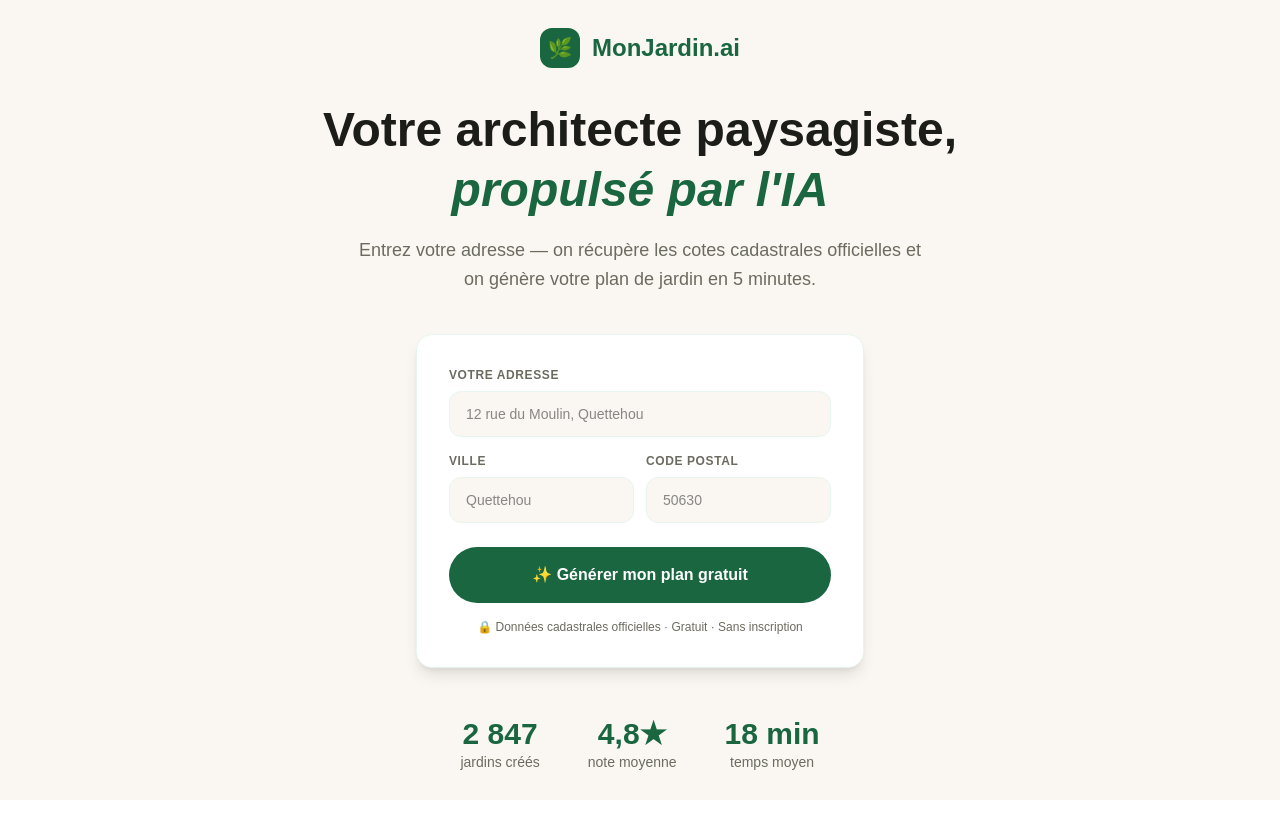
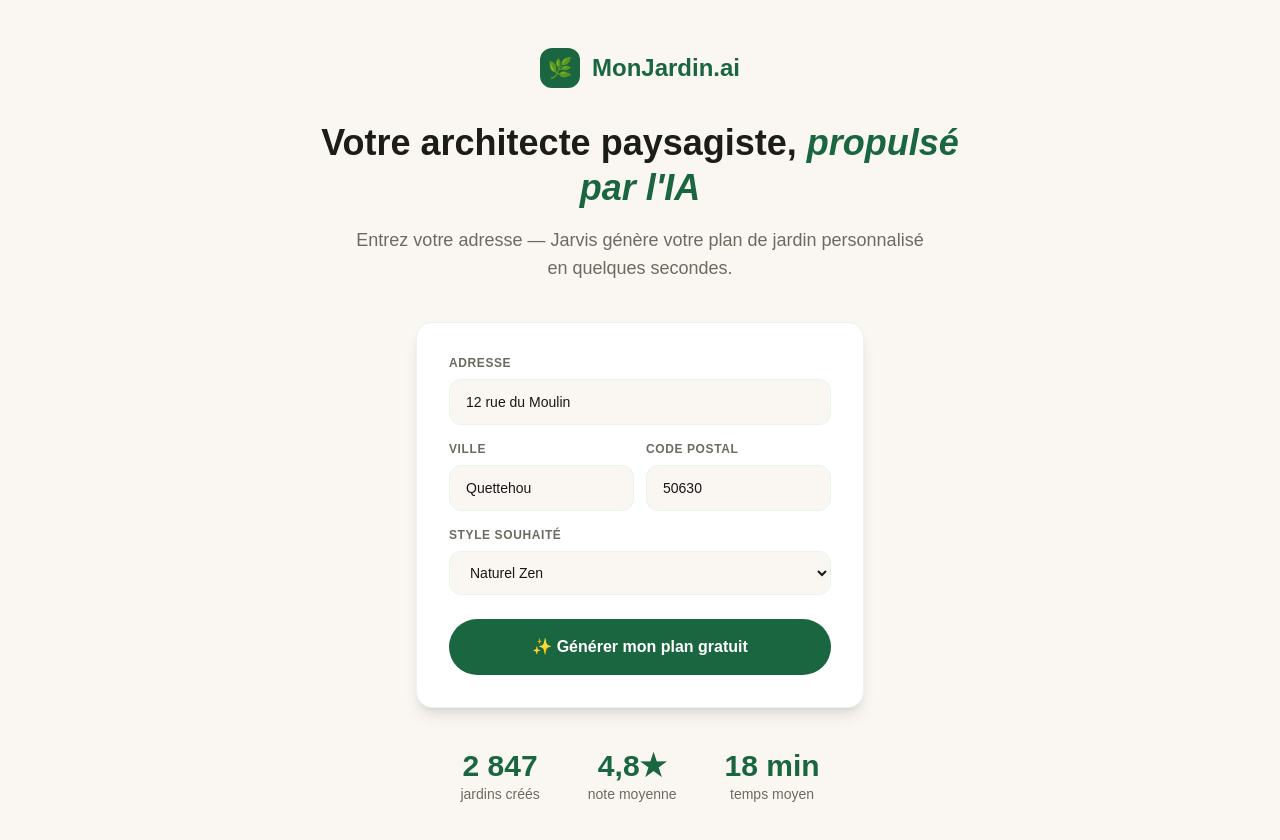
Before and after one commit to lefebvresebastien-jpg/monjardin-ai, a Next.js app: page / in a window 1280 px wide. Shown: the top 840 px of the page. Before the commit the page ends 800 px from the top, so only its background shows below. Built offline with nearby package versions, Linux system fonts and the light colour scheme.

Commit message:
Ajout API Jarvis Claude

```diff
--- /dev/null
+++ b/app/api/jarvis/route.ts
@@ -0,0 +1,40 @@
+import Anthropic from '@anthropic-ai/sdk'
+import { NextRequest, NextResponse } from 'next/server'
+
+const client = new Anthropic({
+  apiKey: process.env.ANTHROPIC_API_KEY,
+})
+
+export async function POST(request: NextRequest) {
+  const { adresse, ville, codePostal, style } = await request.json()
+
+  const message = await client.messages.create({
+    model: 'claude-sonnet-4-5',
+    max_tokens: 1024,
+    messages: [
+      {
+        role: 'user',
+        content: `Tu es Jarvis, l'assistant paysagiste IA de MonJardin.ai.
+
+Un client veut créer un jardin :
+- Adresse : ${adresse}, ${ville} (${codePostal})
+- Style souhaité : ${style}
+
+Génère un plan d'aménagement avec :
+1. 3 plantes recommandées pour cette région
+2. Les zones principales du jardin
+3. Un budget estimé
+4. 2 conseils pour cette région
+
+Réponds en français, de manière chaleureuse.`
+      }
+    ]
+  })
+
+  const response = message.content[0]
+  if (response.type === 'text') {
+    return NextResponse.json({ result: response.text })
+  }
+
+  return NextResponse.json({ error: 'Erreur' }, { status: 500 })
+}
--- a/app/page.tsx
+++ b/app/page.tsx
@@ -1,6 +1,33 @@
+'use client'
+import { useState } from 'react'
+
 export default function Home() {
+  const [adresse, setAdresse] = useState('12 rue du Moulin')
+  const [ville, setVille] = useState('Quettehou')
+  const [codePostal, setCodePostal] = useState('50630')
+  const [style, setStyle] = useState('Naturel Zen')
+  const [loading, setLoading] = useState(false)
+  const [resultat, setResultat] = useState('')
+
+  async function genererPlan() {
+    setLoading(true)
+    setResultat('')
+    try {
+      const response = await fetch('/api/jarvis', {
+        method: 'POST',
+        headers: { 'Content-Type': 'application/json' },
+        body: JSON.stringify({ adresse, ville, codePostal, style })
+      })
+      const data = await response.json()
+      setResultat(data.result)
+    } catch (e) {
+      setResultat('Erreur — réessayez')
+    }
+    setLoading(false)
+  }
+
   return (
-    <main className="min-h-screen bg-[#FAF7F2] flex flex-col items-center justify-center px-6">
+    <main className="min-h-screen bg-[#FAF7F2] flex flex-col items-center justify-center px-6 py-12">
 
       {/* LOGO */}
       <div className="flex items-center gap-3 mb-8">
@@ -11,73 +38,66 @@ export default function Home() {
       </div>
 
       {/* TITRE */}
-      <h1 className="text-5xl font-bold text-center text-[#1C1C18] mb-4 max-w-2xl leading-tight">
+      <h1 className="text-4xl font-bold text-center text-[#1C1C18] mb-4 max-w-2xl leading-tight">
         Votre architecte paysagiste,{" "}
         <span className="text-[#1A6640] italic">propulsé par l'IA</span>
       </h1>
-
-      {/* SOUS-TITRE */}
-      <p className="text-lg text-[#6B6B60] text-center max-w-xl mb-10 leading-relaxed">
-        Entrez votre adresse — on récupère les cotes cadastrales officielles
-        et on génère votre plan de jardin en 5 minutes.
+      <p className="text-lg text-[#6B6B60] text-center max-w-xl mb-10">
+        Entrez votre adresse — Jarvis génère votre plan de jardin personnalisé en quelques secondes.
       </p>
 
       {/* FORMULAIRE */}
       <div className="bg-white rounded-2xl shadow-lg p-8 w-full max-w-md border border-[#E8F5EE]">
         <div className="mb-4">
-          <label className="block text-xs font-semibold text-[#6B6B60] uppercase tracking-wider mb-2">
-            Votre adresse
-          </label>
-          <input
-            type="text"
-            placeholder="12 rue du Moulin, Quettehou"
-            className="w-full px-4 py-3 border border-[#E8F5EE] rounded-xl text-sm focus:outline-none focus:border-[#1A6640] bg-[#FAF7F2]"
-          />
+          <label className="block text-xs font-semibold text-[#6B6B60] uppercase tracking-wider mb-2">Adresse</label>
+          <input type="text" value={adresse} onChange={e => setAdresse(e.target.value)}
+            className="w-full px-4 py-3 border border-[#E8F5EE] rounded-xl text-sm focus:outline-none focus:border-[#1A6640] bg-[#FAF7F2]"/>
         </div>
-        <div className="grid grid-cols-2 gap-3 mb-6">
+        <div className="grid grid-cols-2 gap-3 mb-4">
           <div>
-            <label className="block text-xs font-semibold text-[#6B6B60] uppercase tracking-wider mb-2">
-              Ville
-            </label>
-            <input
-              type="text"
-              placeholder="Quettehou"
-              className="w-full px-4 py-3 border border-[#E8F5EE] rounded-xl text-sm focus:outline-none focus:border-[#1A6640] bg-[#FAF7F2]"
-            />
+            <label className="block text-xs font-semibold text-[#6B6B60] uppercase tracking-wider mb-2">Ville</label>
+            <input type="text" value={ville} onChange={e => setVille(e.target.value)}
+              className="w-full px-4 py-3 border border-[#E8F5EE] rounded-xl text-sm focus:outline-none focus:border-[#1A6640] bg-[#FAF7F2]"/>
           </div>
           <div>
-            <label className="block text-xs font-semibold text-[#6B6B60] uppercase tracking-wider mb-2">
-              Code postal
-            </label>
-            <input
-              type="text"
-              placeholder="50630"
-              className="w-full px-4 py-3 border border-[#E8F5EE] rounded-xl text-sm focus:outline-none focus:border-[#1A6640] bg-[#FAF7F2]"
-            />
+            <label className="block text-xs font-semibold text-[#6B6B60] uppercase tracking-wider mb-2">Code postal</label>
+            <input type="text" value={codePostal} onChange={e => setCodePostal(e.target.value)}
+              className="w-full px-4 py-3 border border-[#E8F5EE] rounded-xl text-sm focus:outline-none focus:border-[#1A6640] bg-[#FAF7F2]"/>
           </div>
         </div>
-        <button className="w-full py-4 bg-[#1A6640] text-white rounded-full font-semibold text-base hover:bg-[#2D8F5A] transition-all">
-          ✨ Générer mon plan gratuit
+        <div className="mb-6">
+          <label className="block text-xs font-semibold text-[#6B6B60] uppercase tracking-wider mb-2">Style souhaité</label>
+          <select value={style} onChange={e => setStyle(e.target.value)}
+            className="w-full px-4 py-3 border border-[#E8F5EE] rounded-xl text-sm focus:outline-none focus:border-[#1A6640] bg-[#FAF7F2]">
+            <option>Naturel Zen</option>
+            <option>Convivial & Terrasse</option>
+            <option>Paysager Classique</option>
+            <option>Méditerranéen</option>
+            <option>Potager Mixte</option>
+          </select>
+        </div>
+        <button onClick={genererPlan} disabled={loading}
+          className="w-full py-4 bg-[#1A6640] text-white rounded-full font-semibold text-base hover:bg-[#2D8F5A] transition-all disabled:opacity-50">
+          {loading ? '⏳ Jarvis analyse votre terrain...' : '✨ Générer mon plan gratuit'}
         </button>
-        <p className="text-center text-xs text-[#6B6B60] mt-4">
-          🔒 Données cadastrales officielles · Gratuit · Sans inscription
-        </p>
       </div>
 
+      {/* RÉSULTAT JARVIS */}
+      {resultat && (
+        <div className="bg-white rounded-2xl shadow-lg p-8 w-full max-w-md border border-[#E8F5EE] mt-6">
+          <div className="flex items-center gap-2 mb-4">
+            <span className="text-2xl">🤖</span>
+            <span className="font-bold text-[#1A6640]">Jarvis — votre plan personnalisé</span>
+          </div>
+          <div className="text-sm text-[#1C1C18] leading-relaxed whitespace-pre-wrap">{resultat}</div>
+        </div>
+      )}
+
       {/* STATS */}
-      <div className="flex gap-12 mt-12">
-        <div className="text-center">
-          <div className="text-3xl font-bold text-[#1A6640]">2 847</div>
-          <div className="text-sm text-[#6B6B60]">jardins créés</div>
-        </div>
-        <div className="text-center">
-          <div className="text-3xl font-bold text-[#1A6640]">4,8★</div>
-          <div className="text-sm text-[#6B6B60]">note moyenne</div>
-        </div>
-        <div className="text-center">
-          <div className="text-3xl font-bold text-[#1A6640]">18 min</div>
-          <div className="text-sm text-[#6B6B60]">temps moyen</div>
-        </div>
+      <div className="flex gap-12 mt-10">
+        <div className="text-center"><div className="text-3xl font-bold text-[#1A6640]">2 847</div><div className="text-sm text-[#6B6B60]">jardins créés</div></div>
+        <div className="text-center"><div className="text-3xl font-bold text-[#1A6640]">4,8★</div><div className="text-sm text-[#6B6B60]">note moyenne</div></div>
+        <div className="text-center"><div className="text-3xl font-bold text-[#1A6640]">18 min</div><div className="text-sm text-[#6B6B60]">temps moyen</div></div>
       </div>
 
     </main>
--- a/package.json
+++ b/package.json
@@ -20,7 +20,7 @@
     "@types/react-dom": "^19",
     "eslint": "^9",
     "eslint-config-next": "16.2.4",
-    "tailwindcss": "^4",
+    "tailwindcss": "^4.2.4",
     "typescript": "^5"
   }
 }
```
Also changed, not shown: 1 other file (tests, documents, lock files or other folders).
